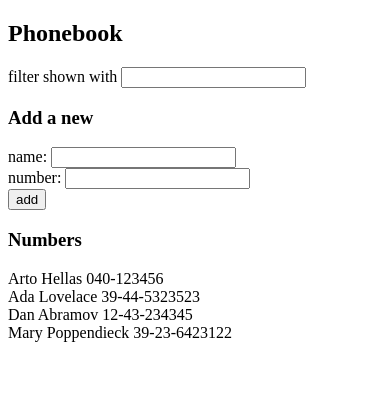
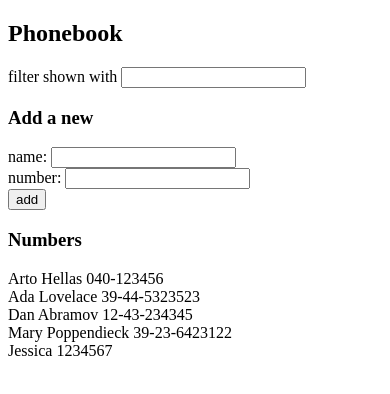
Before and after one commit to acissejnotosi/part2, a React (Create React App) app in the folder phonebook/: page / in a window 390 px wide. Shown: the top 394 px of the page. Built offline with nearby package versions, Linux system fonts and the light colour scheme; data requests are answered from the project's data file.

Commit message:
2.15: Phonebook step7

```diff
--- a/phonebook/db.json
+++ b/phonebook/db.json
@@ -19,6 +19,11 @@
       "name": "Mary Poppendieck",
       "number": "39-23-6423122",
       "id": 4
+    },
+    {
+      "name": "Jessica",
+      "number": "1234567",
+      "id": 5
     }
   ]
 }
--- a/phonebook/src/App.js
+++ b/phonebook/src/App.js
@@ -66,7 +66,11 @@
         number: newNumber !== undefined ? newNumber : "",
         id: persons.length + 1,
       };
-      setPersons(persons.concat(nameObject));
+      axios
+        .post("http://localhost:3001/persons", nameObject)
+        .then((response) => {
+          setPersons(persons.concat(response.data));
+        });
     } else {
       window.alert(`${newName} is already added to phonebook`);
     }
```
